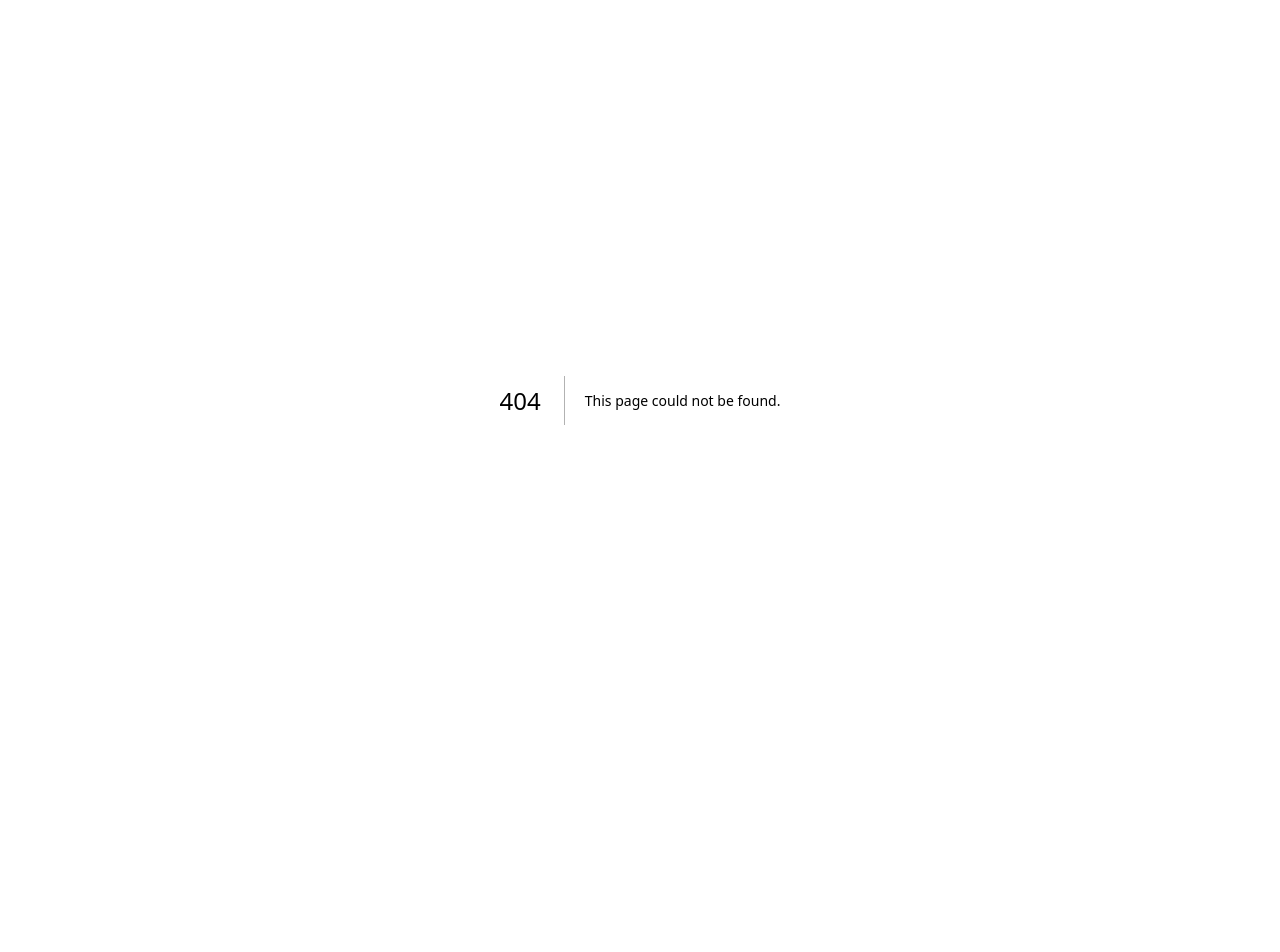
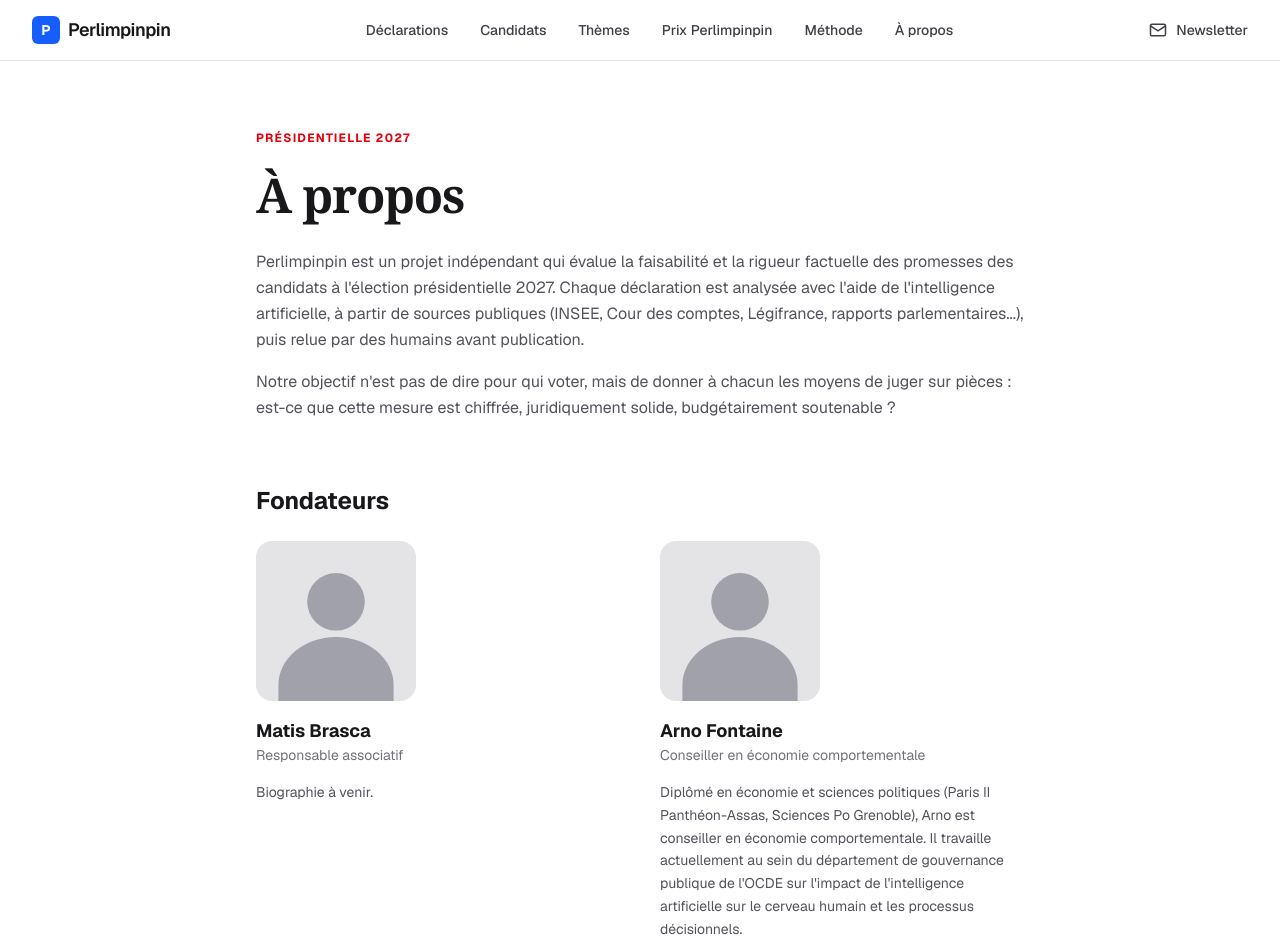
Before and after one commit to Perlimpinpin2027/perlimpinpin, a Next.js app: page /a-propos in a window 1280 px wide. Before the commit this address had no page. Shown: the top 952 px of the page. Before the commit the page ends 800 px from the top, so only its background shows below. Built offline with nearby package versions, Linux system fonts and the light colour scheme.

Commit message:
Ajoute la page /a-propos avec présentation et fondateurs
Paragraphe de présentation du projet, section "Fondateurs" à deux colonnes
(photo placeholder, nom, rôle, biographie) pour Matis Brasca et Arno
Fontaine, et mention légère "association loi 1901" en bas de page.

```diff
--- /dev/null
+++ b/src/app/a-propos/page.js
@@ -0,0 +1,92 @@
+import Header from "@/components/Header";
+
+export const metadata = {
+  title: "À propos — Perlimpinpin",
+  description: "Qui est derrière Perlimpinpin et pourquoi ce projet existe.",
+};
+
+const founders = [
+  {
+    nom: "Matis Brasca",
+    role: "Responsable associatif",
+    bio: "Biographie à venir.",
+  },
+  {
+    nom: "Arno Fontaine",
+    role: "Conseiller en économie comportementale",
+    bio: "Diplômé en économie et sciences politiques (Paris II Panthéon-Assas, Sciences Po Grenoble), Arno est conseiller en économie comportementale. Il travaille actuellement au sein du département de gouvernance publique de l'OCDE sur l'impact de l'intelligence artificielle sur le cerveau humain et les processus décisionnels.\n\nIl s'intéresse particulièrement à la manière dont se forment nos systèmes de croyance et notre rapport à l'information — un sujet qu'il a notamment exploré à l'Agence française de développement, en intégrant les apports de la psychologie comportementale aux politiques publiques. C'est cette conviction qui l'a poussé à cofonder Perlimpinpin : donner au public des repères factuels clairs face aux promesses politiques.",
+  },
+];
+
+export default function AProposPage() {
+  return (
+    <div className="flex min-h-screen flex-col bg-white font-sans">
+      <Header />
+
+      <main className="w-full px-6 py-12 sm:px-8 sm:py-16">
+        <article className="mx-auto w-full max-w-3xl">
+          <span className="text-xs font-bold uppercase tracking-widest text-red-600">
+            Présidentielle 2027
+          </span>
+          <h1 className="mt-4 font-serif text-4xl font-bold leading-tight tracking-tight text-zinc-900 sm:text-5xl">
+            À propos
+          </h1>
+
+          <p className="mt-6 text-base leading-relaxed text-zinc-600">
+            Perlimpinpin est un projet indépendant qui évalue la faisabilité
+            et la rigueur factuelle des promesses des candidats à l&apos;élection
+            présidentielle 2027. Chaque déclaration est analysée avec l&apos;aide
+            de l&apos;intelligence artificielle, à partir de sources publiques
+            (INSEE, Cour des comptes, Légifrance, rapports parlementaires...),
+            puis relue par des humains avant publication.
+          </p>
+
+          <p className="mt-4 text-base leading-relaxed text-zinc-600">
+            Notre objectif n&apos;est pas de dire pour qui voter, mais de
+            donner à chacun les moyens de juger sur pièces : est-ce que cette
+            mesure est chiffrée, juridiquement solide, budgétairement
+            soutenable ?
+          </p>
+
+          <h2 className="mt-16 text-2xl font-bold text-zinc-900">
+            Fondateurs
+          </h2>
+
+          <div className="mt-6 grid grid-cols-1 gap-10 sm:grid-cols-2">
+            {founders.map((founder) => (
+              <div key={founder.nom} className="flex flex-col gap-4">
+                <img
+                  src="/avatar-placeholder.svg"
+                  alt={founder.nom}
+                  className="h-40 w-40 shrink-0 rounded-2xl object-cover"
+                />
+
+                <div>
+                  <p className="text-lg font-bold text-zinc-900">
+                    {founder.nom}
+                  </p>
+                  <p className="text-sm text-zinc-500">{founder.role}</p>
+                </div>
+
+                <div className="flex flex-col gap-3">
+                  {founder.bio.split("\n\n").map((paragraph, index) => (
+                    <p
+                      key={index}
+                      className="text-sm leading-relaxed text-zinc-600"
+                    >
+                      {paragraph}
+                    </p>
+                  ))}
+                </div>
+              </div>
+            ))}
+          </div>
+
+          <p className="mt-16 text-xs text-zinc-400">
+            Perlimpinpin est porté par une association loi 1901.
+          </p>
+        </article>
+      </main>
+    </div>
+  );
+}
```
